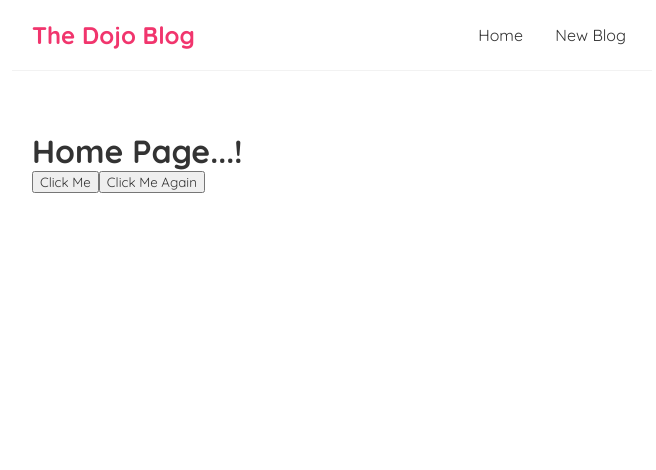
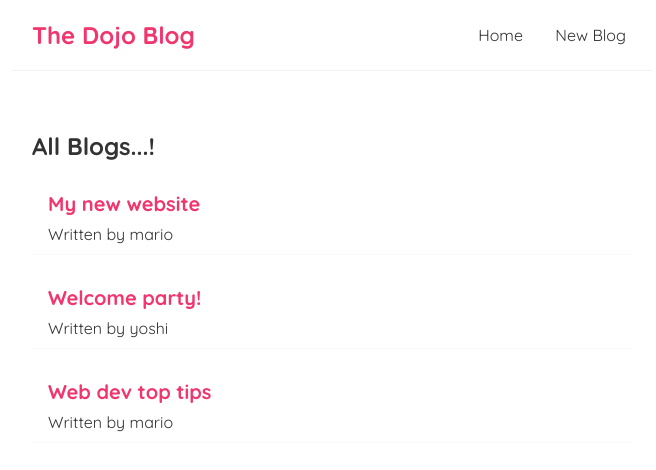
Before and after one commit to maherar001/React_Practice, a React (Create React App) app: page / in a window 1280 px wide. Shown: the top 470 px of the page, without its empty margins (308-964 px from the left). Built offline with nearby package versions, Linux system fonts and the light colour scheme.

Commit message:
useState, mapping, props

```diff
--- /dev/null
+++ b/src/BlogList.js
@@ -0,0 +1,18 @@
+const BlogList = ({blogs, title }) => {
+    // const blogs = props.blogs;
+    // const title = props.title;
+
+    return (
+        <div className="blog-list">
+            <h2> { title } </h2>
+            {blogs.map((blog) => (
+                <div className="blog-preview" key={blog.id}>
+                    <h2> { blog.title } </h2>
+                    <p> Written by { blog.author } </p>
+                </div>
+            ))}
+        </div>
+    );
+}
+
+export default BlogList;
--- a/src/Home.js
+++ b/src/Home.js
@@ -1,19 +1,17 @@
+import { useState } from "react";
+import BlogList from "./BlogList";
+
 const Home = () => {
-    const handleClick = (e) =>  {
-        console.log('Hello clicker', e);
-    }
+    const [blogs, setBlogs] = useState([
+        { title: 'My new website', body: 'lorem ipsum...', author: 'mario', id: 1 },
+        { title: 'Welcome party!', body: 'lorem ipsum...', author: 'yoshi', id: 2 },
+        { title: 'Web dev top tips', body: 'lorem ipsum...', author: 'mario', id: 3 }
+    ]);
 
-    const handleClickagain = (name1, e) =>  {
-        console.log('Hello ' + name1 , " and " + e.className);
-    }
     return (
         <div className="home">
-            <h1>Home Page...!</h1>
-            <button onClick={handleClick}>Click Me</button>
-
-            <button onClick={(e) => handleClickagain('Hafiz', e) }>Click Me Again</button>
+           <BlogList blogs={blogs} title= "All Blogs...!" />
         </div>
-
      );
 }
 
--- a/src/index.css
+++ b/src/index.css
@@ -33,3 +33,18 @@
   margin: 40px auto;
   padding: 20px;
 }
+
+/* blog previews / list */
+.blog-preview {
+  padding: 10px 16px;
+  margin: 20px 0;
+  border-bottom: 1px solid #fafafa;
+}
+.blog-preview:hover {
+  box-shadow: 1px 3px 5px rgba(0,0,0,0.1);
+}
+.blog-preview h2 {
+  font-size: 20px;
+  color: #f1356d;
+  margin-bottom: 8px;
+}
```
Also changed, not shown: public/logo192.png (added), 1 other file (tests, documents, lock files or other folders).
